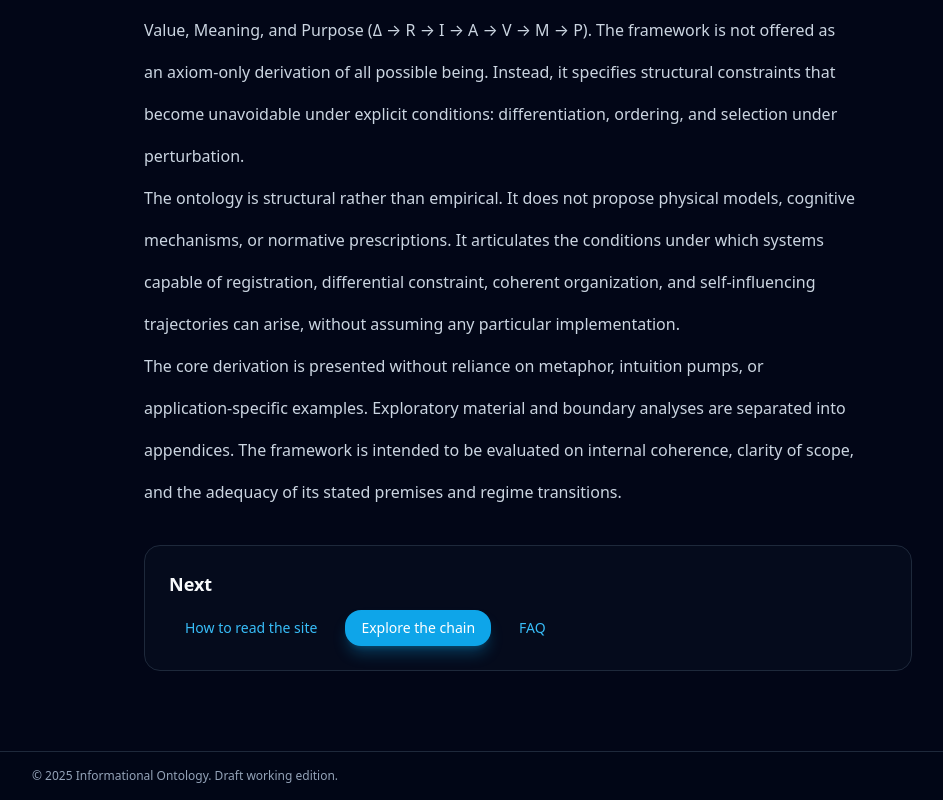
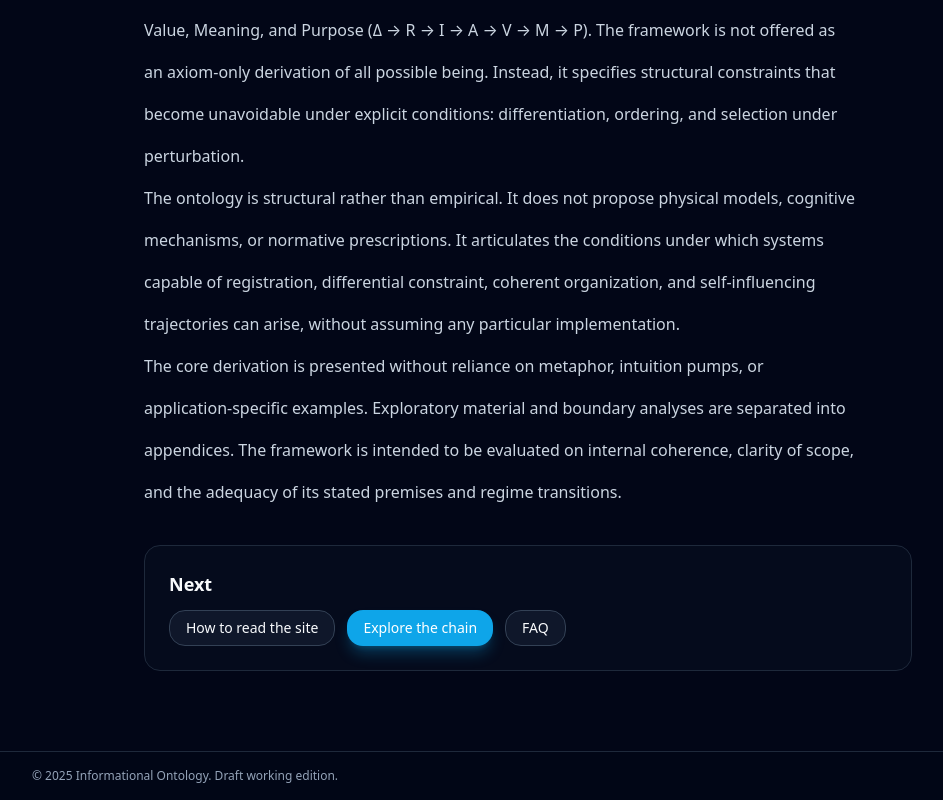
Before and after one commit to MindsEye69/information-ontology-site, a Next.js app: page /abstract in a window 1280 px wide. Shown: the part 374-1174 px from the top of the page, without its empty margins (112-1055 px from the left). Built offline with nearby package versions, Linux system fonts and the light colour scheme.

Commit message:
Rev5 Alignment Pass 3

```diff
--- a/app/abstract/page.tsx
+++ b/app/abstract/page.tsx
@@ -37,13 +37,13 @@ export default function AbstractPage() {
         <h2 className="text-lg font-semibold">Next</h2>
         <div className="flex flex-wrap gap-3">
           <Link href="/intro">
-            <Button variant="secondary">How to read the site</Button>
+            <Button variant="outline">How to read the site</Button>
           </Link>
           <Link href="/ontology">
             <Button>Explore the chain</Button>
           </Link>
           <Link href="/faq">
-            <Button variant="secondary">FAQ</Button>
+            <Button variant="outline">FAQ</Button>
           </Link>
         </div>
       </section>
```
